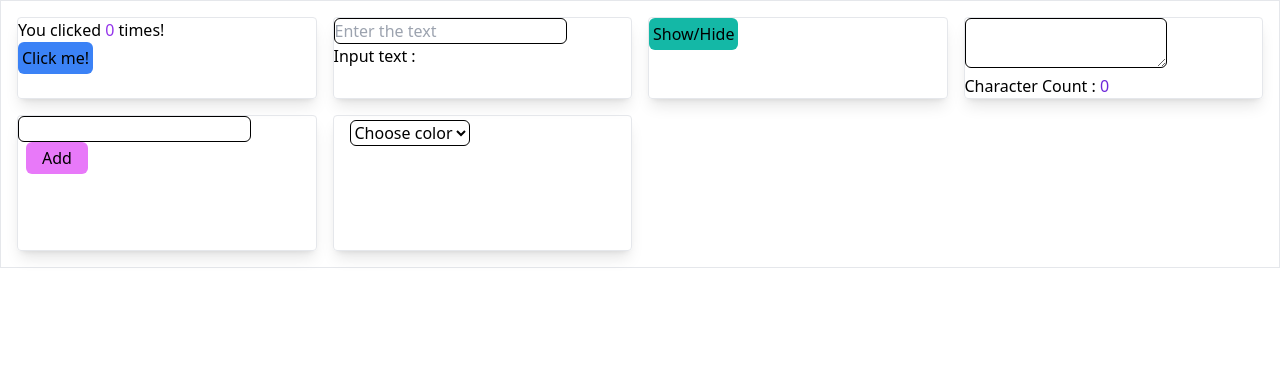
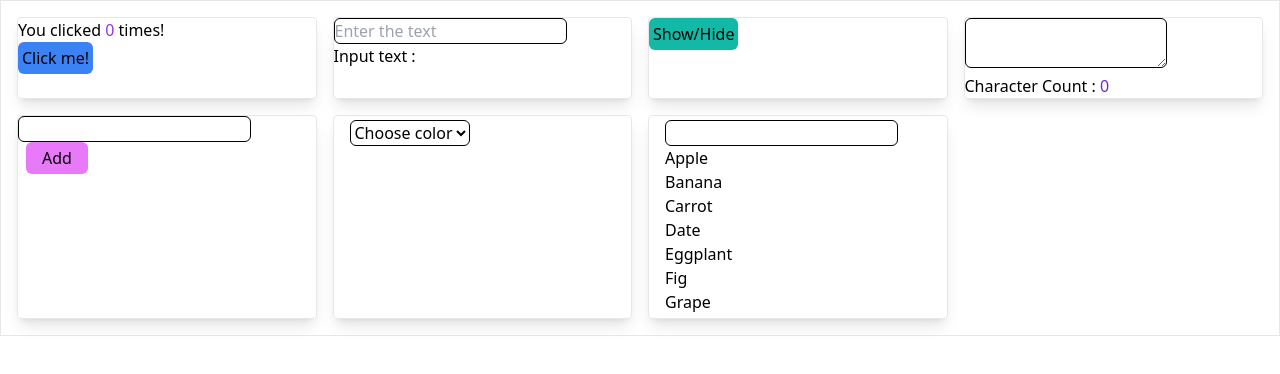
Before and after one commit to ejazdhalayat/Reack_Hooks, a React (Create React App) app: page / in a window 1280 px wide. Shown: the top 374 px of the page. Built offline with nearby package versions, Linux system fonts and the light colour scheme.

Commit message:
Search Filter completed

```diff
--- a/src/App.js
+++ b/src/App.js
@@ -4,6 +4,7 @@ import { CharacterCount } from './Components/usestate/CharacterCount';
 import { ColorSwitch } from './Components/usestate/ColorSwitch';
 import { ControlInput } from './Components/usestate/ControlInput';
 import { Counter } from './Components/usestate/Counter';
+import { SearchFilter } from './Components/usestate/SearchFilter';
 import { Todo } from './Components/usestate/Todo';
 import { Toggle } from './Components/usestate/Toggle';
 
@@ -17,6 +18,7 @@ function App() {
       <CharacterCount />
       <Todo />
       <ColorSwitch />
+      <SearchFilter />
 
     </div>
   );
--- a/src/Components/usestate/SearchFilter.jsx
+++ b/src/Components/usestate/SearchFilter.jsx
@@ -1,12 +1,21 @@
 import React, { useState } from 'react'
 
 export const SearchFilter = () => {
-    const [filter, setfilter] = useState([]);
+    const [inputValue, setInputValue] = useState("");
     const items = ['Apple', 'Banana', 'Carrot', 'Date', 'Eggplant', 'Fig', 'Grape'];
 
+    const filter = (e) => setInputValue(e.target.value);
+    const filteredItems = items.filter(item => item.toLowerCase().includes(inputValue.toLowerCase()));
+
   return (
-    <div>
-        <input />
+    <div className="max-w-sm rounded  shadow-lg border h-auto px-4 py-1 ">
+        <input className='border border-black rounded-md' value={inputValue} onChange={filter} />
+
+        <ul>
+            {filteredItems.map((item, index) => (
+            <li key={index}> {item} </li>
+            ) )}
+        </ul>
 
     </div>
   )
```
